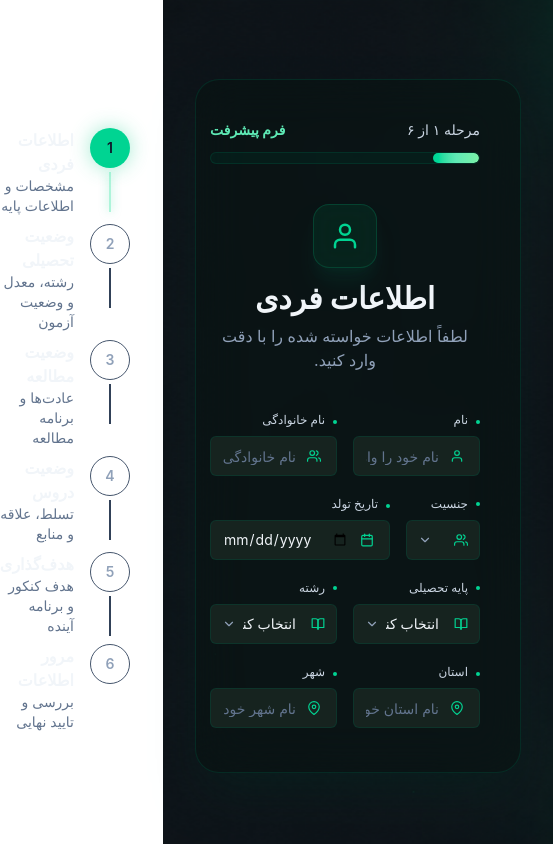
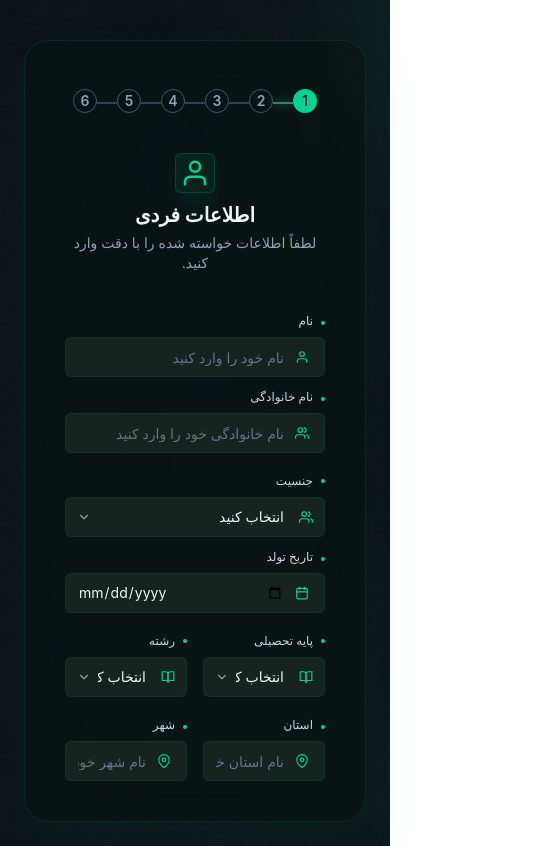
Before and after one commit to zahmadi98/smart-study-planner, a React (Vite) app: page / in a window 390 px wide. Shown: the whole page, 553 px wide, since content can reach past the window. Built offline with nearby package versions, Linux system fonts and the light colour scheme.

Commit message:
style: optimize mobile layout and stepper responsiveness

```diff
--- a/src/components/InfoPage.jsx
+++ b/src/components/InfoPage.jsx
@@ -24,22 +24,22 @@ const InfoPage = ({className}) => {
 
 
     return(
-        <div className={`${className} flex flex-col w-full gap-y-5 mt-10`}>
+        <div className={`${className} flex flex-col w-full gap-y-5 mt:5 md:mt-10`}>
            <div className="flex flex-col items-center mb-5">
-            <div className="w-16 h-16 rounded-2xl bg-emerald-500/10 border border-emerald-500/20 backdrop-blur-md flex items-center justify-center shadow-xl shadow-emerald-900/20">
+            <div className="w-10 h-10 md:w-16 md:h-16 rounded-md md:rounded-2xl bg-emerald-500/10 border border-emerald-500/20 backdrop-blur-md flex items-center justify-center shadow-xl shadow-emerald-900/20">
                 <FiUser className="text-3xl text-emerald-400" />
             </div>
 
-            <h1 className="mt-3 text-3xl font-bold text-slate-100">
+            <h1 className="text-xl mt-2 md:mt-3 font-bold text-slate-100 md:text-3xl">
                 اطلاعات فردی
             </h1>
 
-            <p className="mt-2 text-center text-slate-400">
+            <p className="text-sm mt-1 md:mt-2 text-center text-slate-400">
                 لطفاً اطلاعات خواسته شده را با دقت وارد کنید.
             </p>
             </div>
 
-            <div className="flex gap-4">
+            <div className="flex flex-col gap-y-3 md:flex-row md:gap-4">
                 <InputField
                     id="firstName"
                     label="نام"
@@ -60,7 +60,7 @@ const InfoPage = ({className}) => {
 
             </div>
 
-            <div className="flex gap-4">
+            <div className="flex flex-col gap-y-3 md:flex-row md:gap-4">
                 <SelectField
                     id="gender"
                     label="جنسیت"
--- a/src/components/PersonalInfoPage.jsx
+++ b/src/components/PersonalInfoPage.jsx
@@ -5,19 +5,17 @@ import Sidebar from "./Sidebar";
 const PersonalInfoPage = () => {
 
     return(
-        <div className="min-h-screen flex items-center justify-center pt-10 p-8">
+        <div className="min-h-screen flex items-center justify-center pt-10 p-6 md:mx-auto">
 
-            <div className="w-full max-w-7xl rounded-3xl backdrop-blur-xl bg-[#071411]/40 border border-emerald-900/40 p-10 shadow-2xl shadow-emerald-950/40 flex gap-10">
-                <div className="flex flex-col flex-[3]">
+            <div className="w-full max-w-7xl rounded-3xl backdrop-blur-xl bg-[#071411]/40 border border-emerald-900/40 p-10 shadow-2xl shadow-emerald-950/40 flex flex-col-reverse md:flex-row gap-10">
+
+                <div className="flex flex-col md:flex-[3]">
                     <ProgressBar progress={17} />
-
                     <InfoPage />
                 </div>
 
-                <div className="w-[1px] self-stretch bg-emerald-900/40"></div>
-
+                <div className="hidden md:block w-[1px] self-stretch bg-emerald-900/40"></div>
                 <Sidebar />
-
             </div>
         </div>
     );
--- a/src/components/ProgressBar.jsx
+++ b/src/components/ProgressBar.jsx
@@ -1,6 +1,6 @@
 const ProgressBar = ({ progress = 17 }) => {
   return (
-    <div className="w-full">
+    <div className="w-full hidden md:block">
       <div className="flex justify-between items-center mb-3">
         <span className="text-slate-300 text-sm font-medium">
           مرحله ۱ از ۶
--- a/src/components/Sidebar.jsx
+++ b/src/components/Sidebar.jsx
@@ -3,7 +3,7 @@ import steps from "../Data/steps";
 
 const Sidebar = () => {
   return (
-    <div className="flex-[1] flex flex-col">
+    <div className="md:flex-[1] flex md:flex-col justify-center md:justify-start overflow-x-auto">
         {steps.map((step, index) => (
             <StepItem
                 key={step.id}
--- a/src/components/StepItem.jsx
+++ b/src/components/StepItem.jsx
@@ -1,15 +1,15 @@
 const StepItem = ({ step, isLast }) => {
   return (
-    <div className="flex items-start gap-4 pt-2">
-        <div className="flex flex-col items-center">
+    <div className=" flex items-start gap-4 pt-2">
+        <div className="flex md:flex-col items-center">
             <div
                 className={`
-                    w-10 h-10 rounded-full flex items-center justify-center
+                    w-6 h-6 md:w-10 md:h-10 rounded-full flex items-center justify-center
                     font-semibold text-sm
 
                     ${
                     step.active
-                        ? "bg-emerald-400 text-slate-900 shadow-[0_0_20px_rgba(52,211,153,0.45)]"
+                        ? "bg-emerald-400 text-slate-900 md:shadow-[0_0_20px_rgba(52,211,153,0.45)]"
                         : "border border-slate-600 text-slate-400"
                     }
                 `}
@@ -19,7 +19,7 @@ const StepItem = ({ step, isLast }) => {
 
             {!isLast && (
             <div
-                className={`w-0.5 h-10 mt-1  ${
+                className={`w-5 md:w-0.5 h-0.5 md:h-10 mt-1  ${
                 step.active ? "bg-emerald-300/50 shadow-[0_0_10px_rgba(52,211,153,0.6)]" : "bg-slate-700"
                 }`}
             ></div>
@@ -27,7 +27,7 @@ const StepItem = ({ step, isLast }) => {
 
         </div>
 
-        <div>
+        <div className="hidden md:block">
             <h3 className="font-semibold text-slate-100">
                 {step.title}
             </h3>
```
